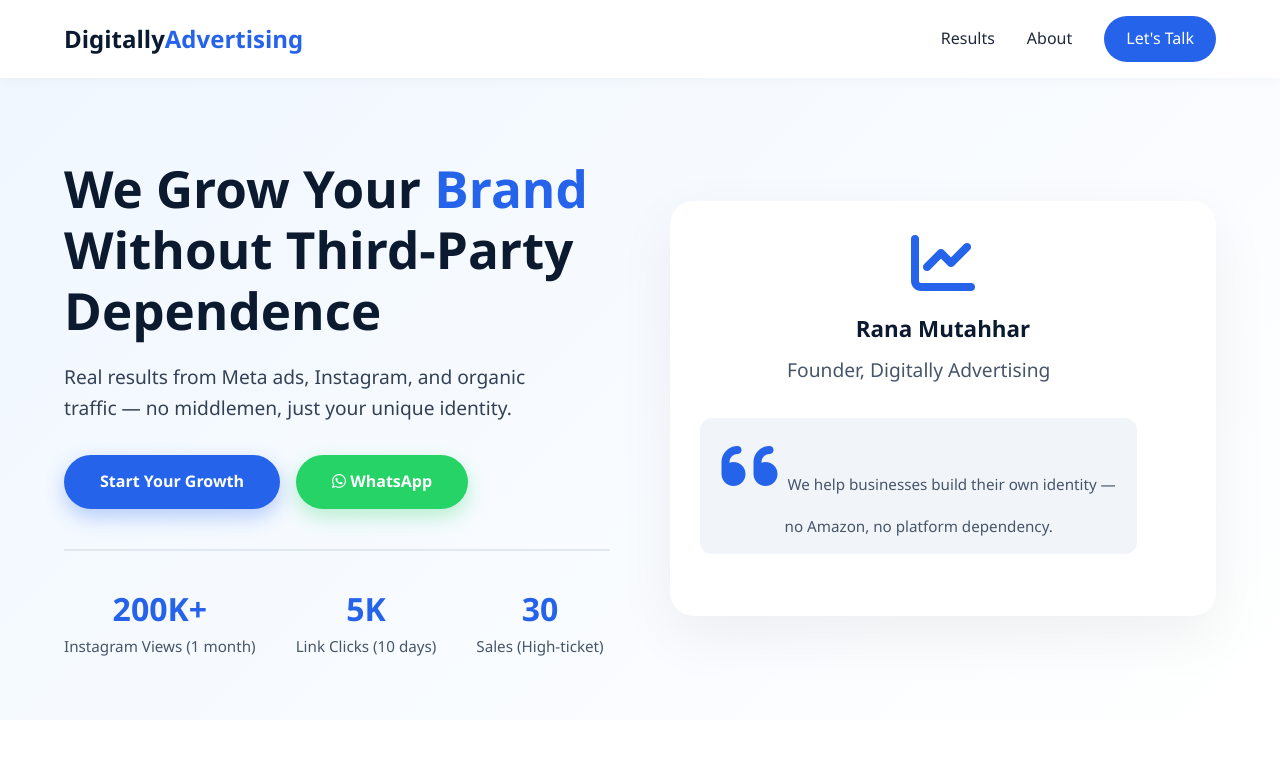
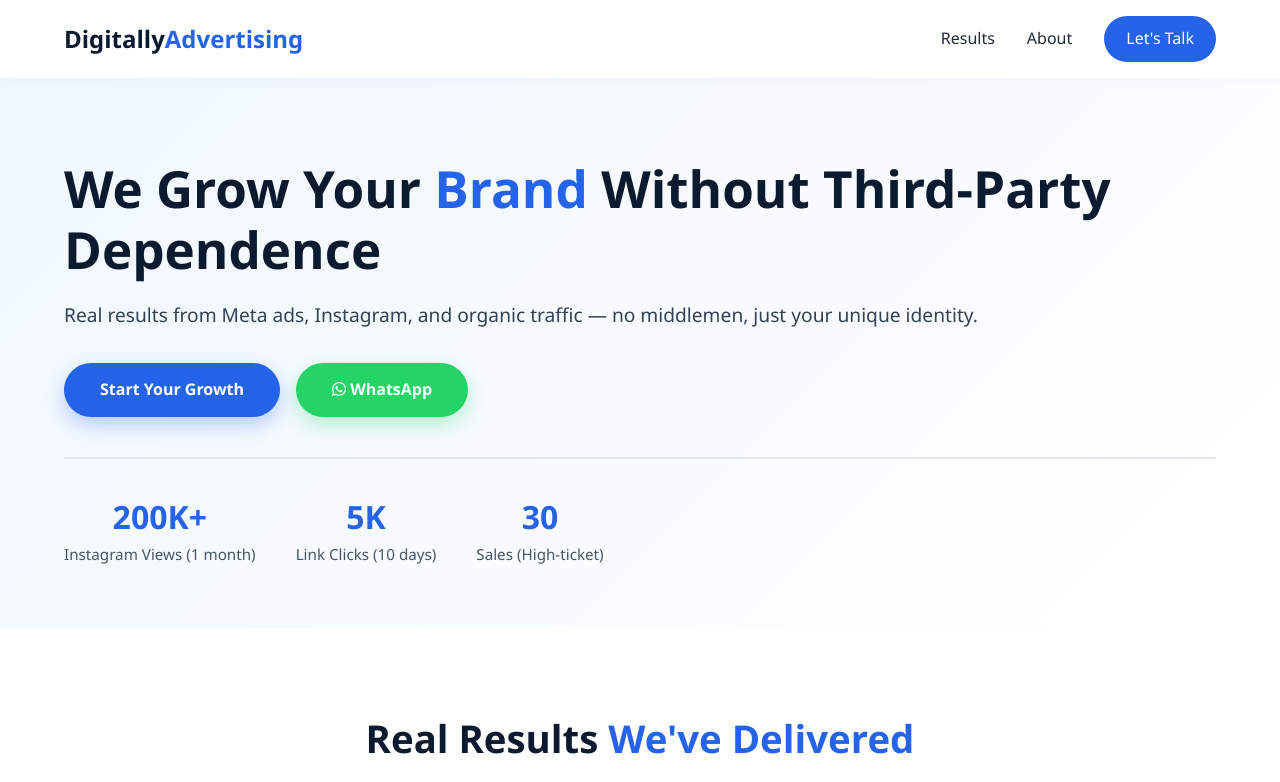
Before and after one commit to mutahhar9/website, a plain HTML site: page index.html in a window 1280 px wide. Shown: the top 782 px of the page. Drawn offline with Linux system fonts and the light colour scheme.

Commit message:
Remove profile image section from About area

```diff
--- a/index.html
+++ b/index.html
@@ -133,13 +133,6 @@
             background: linear-gradient(135deg, #f0f7ff 0%, #ffffff 100%);
         }
 
-        .hero-grid {
-            display: grid;
-            grid-template-columns: 1fr 1fr;
-            gap: 60px;
-            align-items: center;
-        }
-
         .hero h1 {
             font-size: 3.2rem;
             font-weight: 800;
@@ -181,26 +174,6 @@
         }
         .hero-stats .label {
             font-size: 0.95rem;
-            color: #475569;
-        }
-
-        .hero-image {
-            background: #ffffff;
-            padding: 30px;
-            border-radius: 24px;
-            box-shadow: 0 20px 60px rgba(0, 0, 0, 0.06);
-            text-align: center;
-        }
-        .hero-image i {
-            font-size: 4rem;
-            color: #2563eb;
-            margin-bottom: 16px;
-        }
-        .hero-image h3 {
-            font-size: 1.4rem;
-            margin-bottom: 8px;
-        }
-        .hero-image p {
             color: #475569;
         }
 
@@ -271,13 +244,6 @@
         .about {
             padding: 80px 0;
             background: #f8fafc;
-        }
-
-        .about-grid {
-            display: grid;
-            grid-template-columns: 1fr 1fr;
-            gap: 60px;
-            align-items: center;
         }
 
         .about h2 {
@@ -420,8 +386,6 @@
 
         /* ----- RESPONSIVE ----- */
         @media (max-width: 992px) {
-            .hero-grid,
-            .about-grid,
             .contact-grid {
                 grid-template-columns: 1fr;
                 gap: 40px;
@@ -485,8 +449,7 @@
 
     <!-- ===== HERO ===== -->
     <section class="hero">
-        <div class="container hero-grid">
-            <div>
+        <div class="container">
             <h1>We Grow Your <span>Brand</span> Without Third‑Party Dependence</h1>
             <p>Real results from Meta ads, Instagram, and organic traffic — no middlemen, just your unique identity.</p>
             <div class="hero-buttons">
@@ -508,16 +471,6 @@
                     <span class="number">30</span>
                     <span class="label">Sales (High‑ticket)</span>
                 </div>
-                </div>
-            </div>
-            <div class="hero-image">
-                <i class="fas fa-chart-line"></i>
-                <h3>Rana Mutahhar</h3>
-                <p>Founder, Digitally Advertising</p>
-                <p style="font-size:0.95rem; margin-top:16px; background:#f1f5f9; padding:16px; border-radius:12px;">
-                    <i class="fas fa-quote-left" style="color:#2563eb; margin-right:6px;"></i>
-                    We help businesses build their own identity — no Amazon, no platform dependency.
-                </p>
             </div>
         </div>
     </section>
@@ -560,8 +513,7 @@
 
     <!-- ===== ABOUT / STORY ===== -->
     <section class="about" id="about">
-        <div class="container about-grid">
-            <div>
+        <div class="container">
             <h2>My Story: <span>Why I Started</span></h2>
             <p>
                 I'm <strong>Rana Mutahhar</strong>, and I started Digitally Advertising because I saw firsthand how
@@ -579,17 +531,6 @@
                 <span style="background:#e2e8f0; padding:6px 18px; border-radius:40px; font-weight:500;">Meta Ads</span>
                 <span style="background:#e2e8f0; padding:6px 18px; border-radius:40px; font-weight:500;">Organic Growth</span>
                 <span style="background:#e2e8f0; padding:6px 18px; border-radius:40px; font-weight:500;">Email Marketing</span>
-                </div>
-            </div>
-            <div style="background:#ffffff; padding:32px; border-radius:24px; box-shadow:0 8px 30px rgba(0,0,0,0.04);">
-                <i class="fas fa-user-circle" style="font-size:5rem; color:#2563eb; display:block; margin-bottom:12px;"></i>
-                <h3 style="font-size:1.6rem;">Rana Mutahhar</h3>
-                <p style="color:#475569;">Founder &amp; Lead Strategist</p>
-                <p style="margin-top:16px; color:#334155;">
-                    <i class="fas fa-check-circle" style="color:#2563eb;"></i> 5+ years in digital growth<br>
-                    <i class="fas fa-check-circle" style="color:#2563eb;"></i> Helped 20+ brands scale<br>
-                    <i class="fas fa-check-circle" style="color:#2563eb;"></i> Ex‑Amazon seller — I know the pain points
-                </p>
             </div>
         </div>
     </section>
```
Lines whose indentation alone changed are shown as unchanged.
